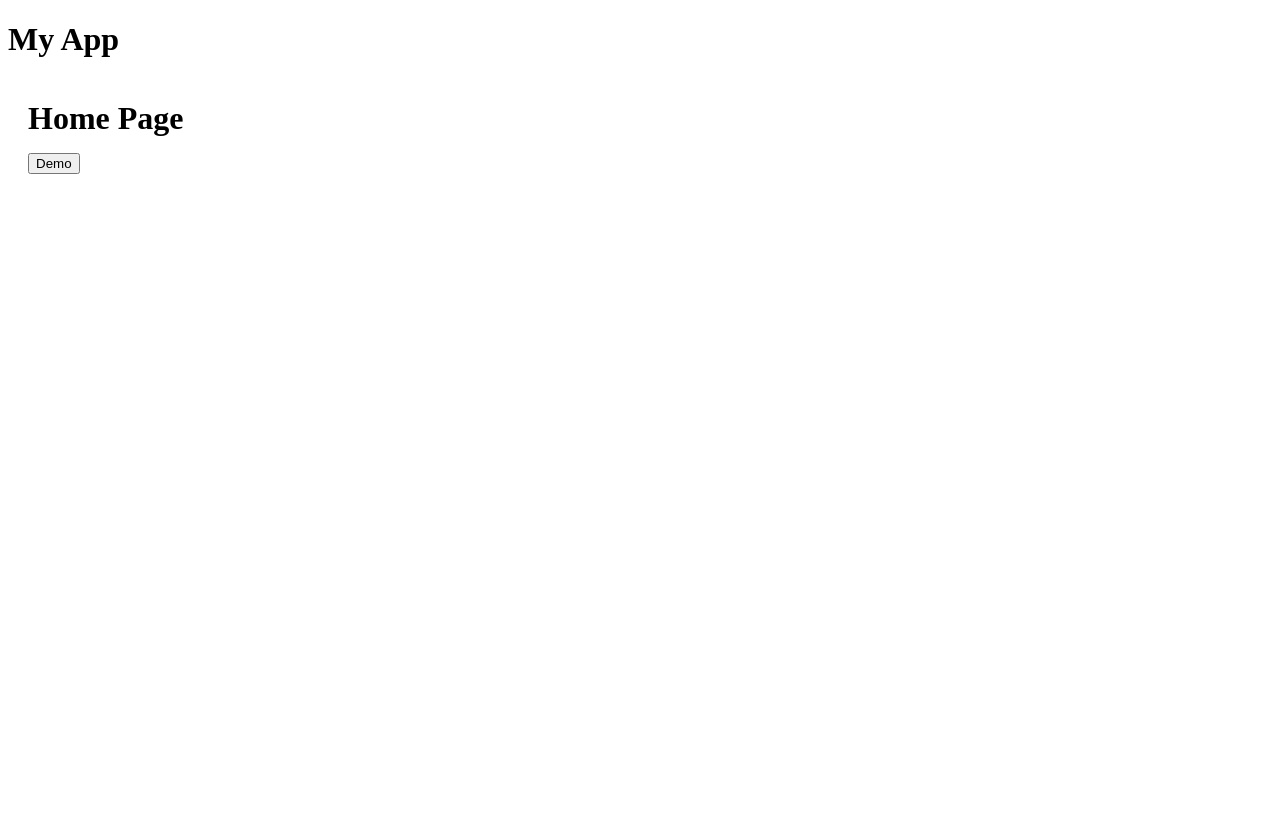
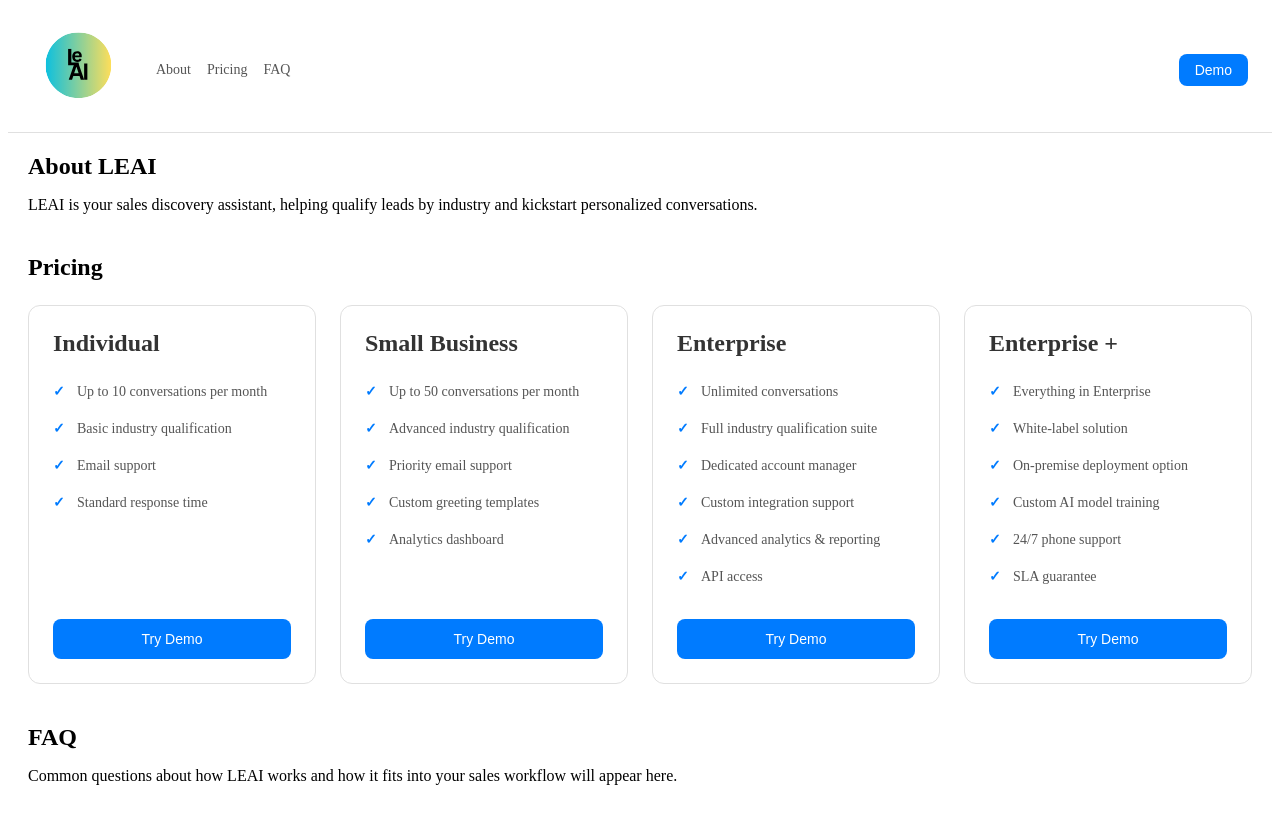
Before and after one commit to CodyHagberg/se_project_final, a React (Vite) app: page / in a window 1280 px wide. Shown: the top 824 px of the page. Before the commit the page ends 800 px from the top, so only its background shows below. Built offline with nearby package versions, Linux system fonts and the light colour scheme.

Commit message:
Pricing Cards

```diff
--- a/src/components/Header/Header.css
+++ b/src/components/Header/Header.css
@@ -0,0 +1,56 @@
+.header {
+  display: flex;
+  align-items: center;
+  justify-content: space-between;
+  padding: 12px 24px;
+  border-bottom: 1px solid #e0e0e0;
+  background-color: #ffffff;
+}
+
+.header-left {
+  display: flex;
+  align-items: center;
+  gap: 24px;
+}
+
+.header-logo {
+  display: flex;
+  align-items: center;
+  justify-content: center;
+  margin: 0;
+  cursor: pointer;
+  width: 100px;
+  height: 100px;
+  object-fit: contain;
+}
+
+.nav {
+  display: flex;
+  gap: 16px;
+}
+
+.nav-link {
+  text-decoration: none;
+  color: #555;
+  font-size: 14px;
+  font-weight: 500;
+}
+
+.nav-link:hover {
+  color: #000;
+}
+
+.demoButton {
+  padding: 8px 16px;
+  background-color: #007bff;
+  color: #ffffff;
+  border: none;
+  border-radius: 8px;
+  font-size: 14px;
+  font-weight: 500;
+  cursor: pointer;
+}
+
+.demoButton:hover {
+  background-color: #0063cc;
+}
--- a/src/components/Header/Header.jsx
+++ b/src/components/Header/Header.jsx
@@ -1,7 +1,36 @@
+import { useNavigate } from "react-router-dom";
+import "./Header.css";
+import logo from "../../assets/header-logo.svg"
+
 function Header() {
+  const navigate = useNavigate();
+
   return (
-    <header>
-      <h1>My App</h1>
+    <header className="header">
+      <div className="header-left">
+        <h1 className="header-logo" onClick={() => navigate("/")}>
+          <img src={logo} alt="LEAI" />
+        </h1>
+        <nav className="nav">
+          <a href="/#about" className="nav-link">
+            About
+          </a>
+          <a href="/#pricing" className="nav-link">
+            Pricing
+          </a>
+          <a href="/#faq" className="nav-link">
+            FAQ
+          </a>
+        </nav>
+      </div>
+      <button
+        className="demoButton"
+        onClick={() => {
+          navigate("/demo");
+        }}
+      >
+        Demo
+      </button>
     </header>
   );
 }
--- /dev/null
+++ b/src/components/PricingCards/PricingCards.css
@@ -0,0 +1,72 @@
+.pricingCards {
+  display: grid;
+  grid-template-columns: repeat(auto-fit, minmax(250px, 1fr));
+  gap: 24px;
+  margin-top: 24px;
+}
+
+.pricingCard {
+  border: 1px solid #e0e0e0;
+  border-radius: 12px;
+  padding: 24px;
+  background-color: #ffffff;
+  display: flex;
+  flex-direction: column;
+  transition: box-shadow 0.2s ease;
+}
+
+.pricingCard:hover {
+  box-shadow: 0 4px 12px rgba(0, 0, 0, 0.1);
+}
+
+.pricingCardTitle {
+  margin: 0 0 16px;
+  font-size: 24px;
+  font-weight: 700;
+  color: #333;
+}
+
+.pricingCardFeatures {
+  list-style: none;
+  padding: 0;
+  margin: 0 0 24px;
+  flex: 1;
+}
+
+.pricingCardFeature {
+  padding: 8px 0;
+  padding-left: 24px;
+  position: relative;
+  color: #555;
+  font-size: 14px;
+  line-height: 1.5;
+}
+
+.pricingCardFeature::before {
+  content: "✓";
+  position: absolute;
+  left: 0;
+  color: #007bff;
+  font-weight: bold;
+}
+
+.pricingCardButton {
+  padding: 12px 24px;
+  background-color: #007bff;
+  color: white;
+  border: none;
+  border-radius: 8px;
+  font-size: 14px;
+  font-weight: 500;
+  cursor: pointer;
+  transition: background-color 0.2s ease;
+  margin-top: auto;
+}
+
+.pricingCardButton:hover {
+  background-color: #0063cc;
+}
+
+.pricingCardButton:active {
+  transform: scale(0.98);
+}
--- /dev/null
+++ b/src/components/PricingCards/PricingCards.jsx
@@ -0,0 +1,75 @@
+import { useNavigate } from "react-router-dom";
+import "./PricingCards.css";
+
+function PricingCards() {
+  const navigate = useNavigate();
+
+  const pricingTiers = [
+    {
+      title: "Individual",
+      features: [
+        "Up to 10 conversations per month",
+        "Basic industry qualification",
+        "Email support",
+        "Standard response time"
+      ]
+    },
+    {
+      title: "Small Business",
+      features: [
+        "Up to 50 conversations per month",
+        "Advanced industry qualification",
+        "Priority email support",
+        "Custom greeting templates",
+        "Analytics dashboard"
+      ]
+    },
+    {
+      title: "Enterprise",
+      features: [
+        "Unlimited conversations",
+        "Full industry qualification suite",
+        "Dedicated account manager",
+        "Custom integration support",
+        "Advanced analytics & reporting",
+        "API access"
+      ]
+    },
+    {
+      title: "Enterprise +",
+      features: [
+        "Everything in Enterprise",
+        "White-label solution",
+        "On-premise deployment option",
+        "Custom AI model training",
+        "24/7 phone support",
+        "SLA guarantee"
+      ]
+    }
+  ];
+
+  return (
+    <div className="pricingCards">
+      {pricingTiers.map((tier, index) => (
+        <div key={index} className="pricingCard">
+          <h3 className="pricingCardTitle">{tier.title}</h3>
+          <ul className="pricingCardFeatures">
+            {tier.features.map((feature, featureIndex) => (
+              <li key={featureIndex} className="pricingCardFeature">
+                {feature}
+              </li>
+            ))}
+          </ul>
+          <button
+            className="pricingCardButton"
+            onClick={() => navigate("/demo")}
+          >
+            Try Demo
+          </button>
+        </div>
+      ))}
+    </div>
+  );
+}
+
+export default PricingCards;
--- a/src/pages/HomePage.jsx
+++ b/src/pages/HomePage.jsx
@@ -1,18 +1,31 @@
 import "./Pages.css";
 import { useNavigate } from "react-router-dom";
+import PricingCards from "../components/PricingCards/PricingCards";
 
 function Home() {
   const navigate = useNavigate();
   return (
     <div className="page">
-      <h1 className="pageTitle">Home Page</h1>
-      <button className="demoButton"
-        onClick={() => {
-          navigate("/demo");
-        }}
-      >
-        Demo
-      </button>
+      <section id="about">
+        <h1 className="pageTitle">About LEAI</h1>
+        <p>
+          LEAI is your sales discovery assistant, helping qualify leads by
+          industry and kickstart personalized conversations.
+        </p>
+      </section>
+
+      <section id="pricing" className="pageSection">
+        <h2 className="pageTitle">Pricing</h2>
+        <PricingCards />
+      </section>
+
+      <section id="faq" className="pageSection">
+        <h2 className="pageTitle">FAQ</h2>
+        <p>
+          Common questions about how LEAI works and how it fits into your sales
+          workflow will appear here.
+        </p>
+      </section>
     </div>
   );
 }
--- a/src/pages/Pages.css
+++ b/src/pages/Pages.css
@@ -21,3 +21,7 @@
   cursor: not-allowed;
   opacity: 0.6;
 }
+
+.pageSection {
+  margin-top: 40px;
+}
```
Also changed, not shown: src/assets/header-logo.svg (added), src/assets/leai-logo.svg (added), src/components/ModalChat/ModalChat.css (deleted), src/components/ModalChat/ModalChat.jsx (deleted).
